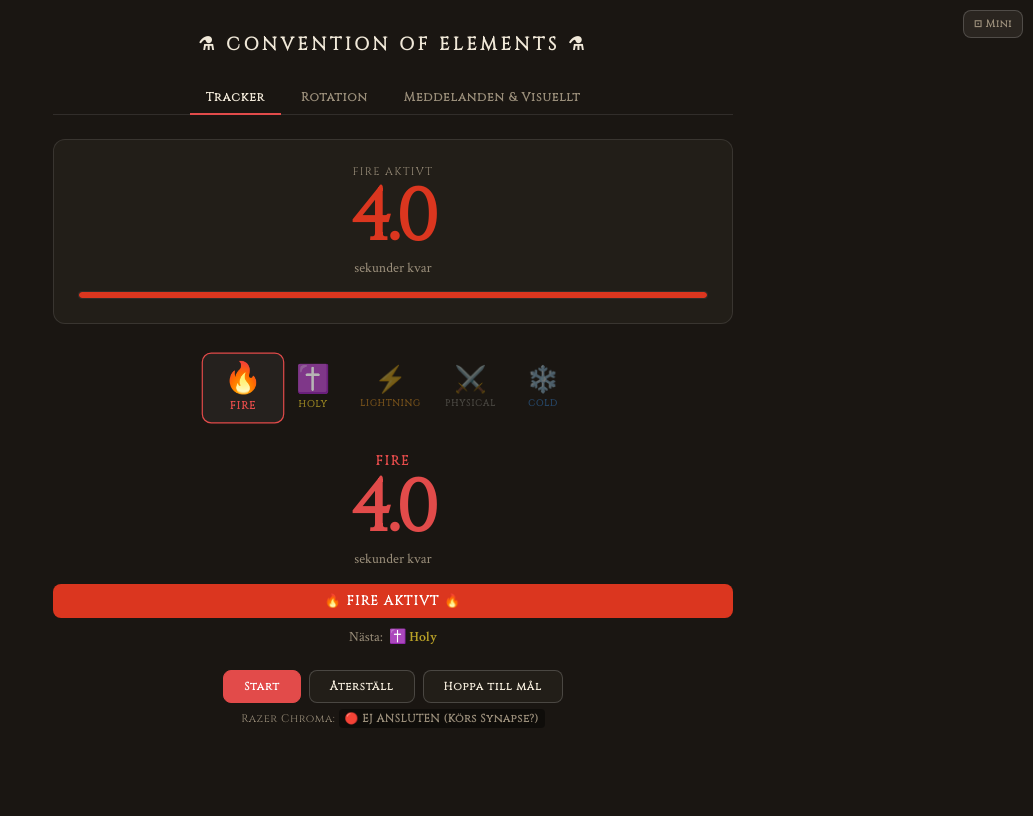
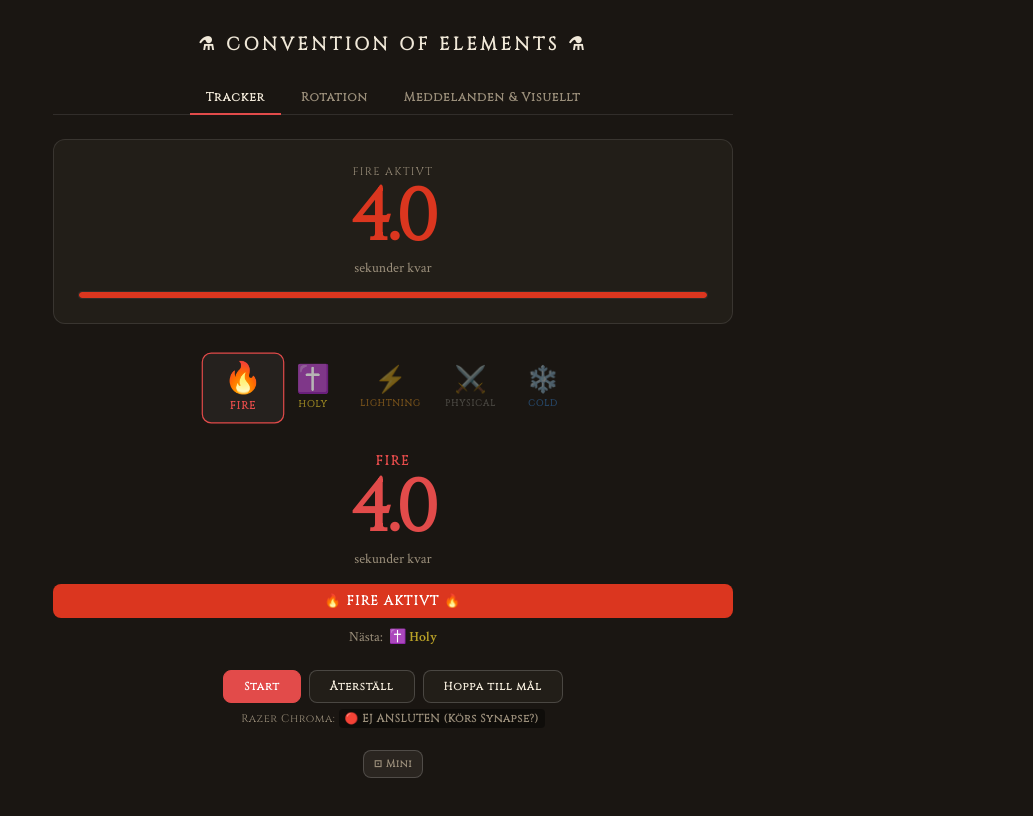
Before and after one commit to olssonolsson/conventiontracker, a plain HTML site: page index.html in a window 1280 px wide. Shown: the whole page, without its empty margins (247-1280 px from the left). Drawn offline with Linux system fonts and the light colour scheme; no server answers.

Commit message:
Update index.html

```diff
--- a/index.html
+++ b/index.html
@@ -664,9 +664,8 @@
 
   /* Mini-mode toggle knapp */
   #mini-toggle-btn {
-    position: fixed;
-    top: 10px;
-    right: 10px;
+ 	display: block;
+	margin: 20px auto;
     z-index: 100;
     background: var(--surface2);
     border: 0.5px solid var(--border2);
@@ -732,7 +731,7 @@
 </style>
 </head>
 <body>
-<button id="mini-toggle-btn" onclick="toggleMiniMode()" title="Minimerat läge">⊡ Mini</button>
+
 <div id="app">
   <h1>⚗ Convention of Elements ⚗</h1>
 
@@ -777,6 +776,7 @@
     <div class="chroma-status-box" id="chroma-status">
       Razer Chroma: <span style="color:#9a8e7a;">Söker anslutning...</span>
     </div>
+	  <button id="mini-toggle-btn" onclick="toggleMiniMode()" title="Minimerat läge">⊡ Mini</button>
   </div>
 
   <div id="panel-rotation" class="panel">
```
